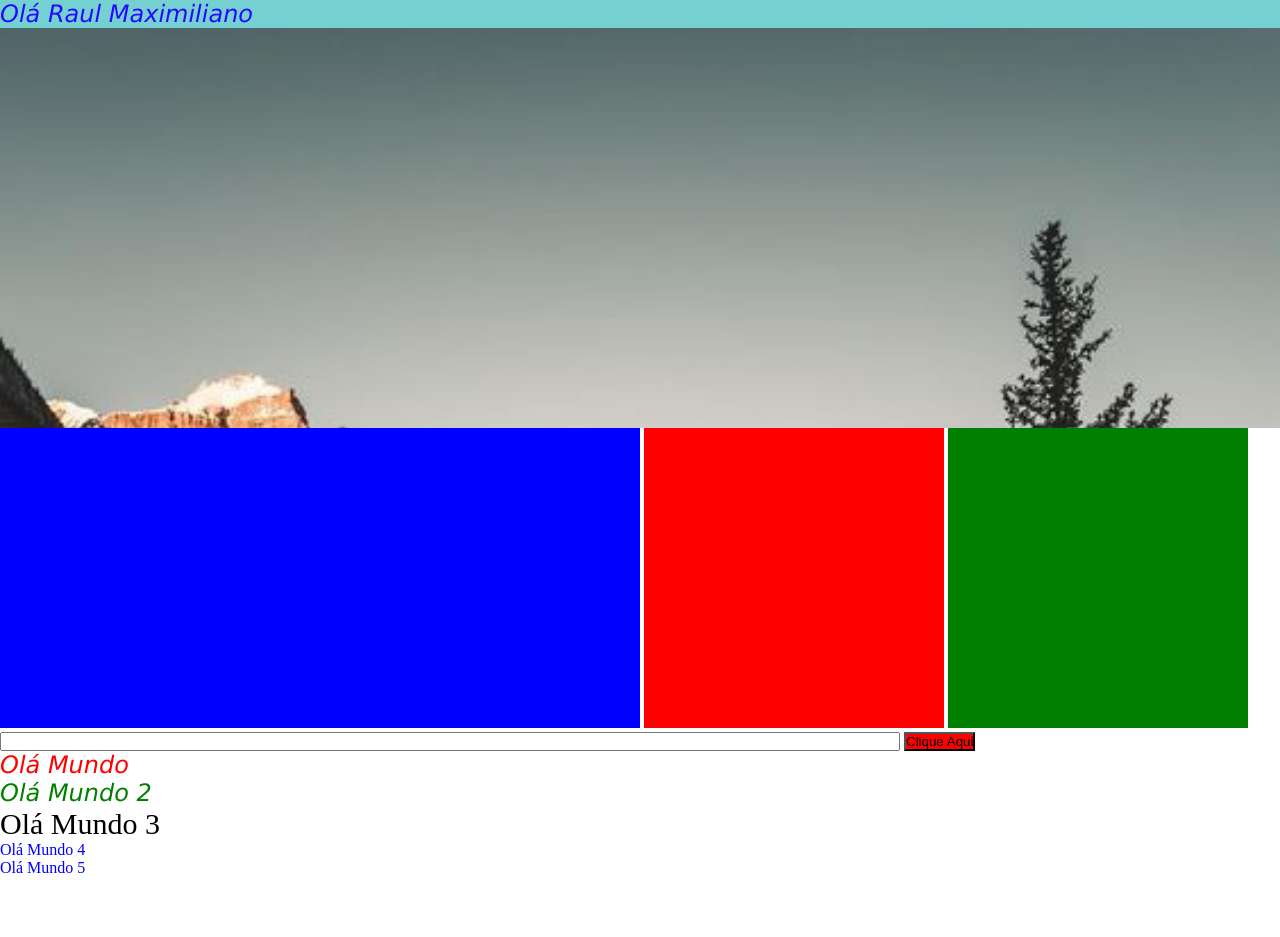
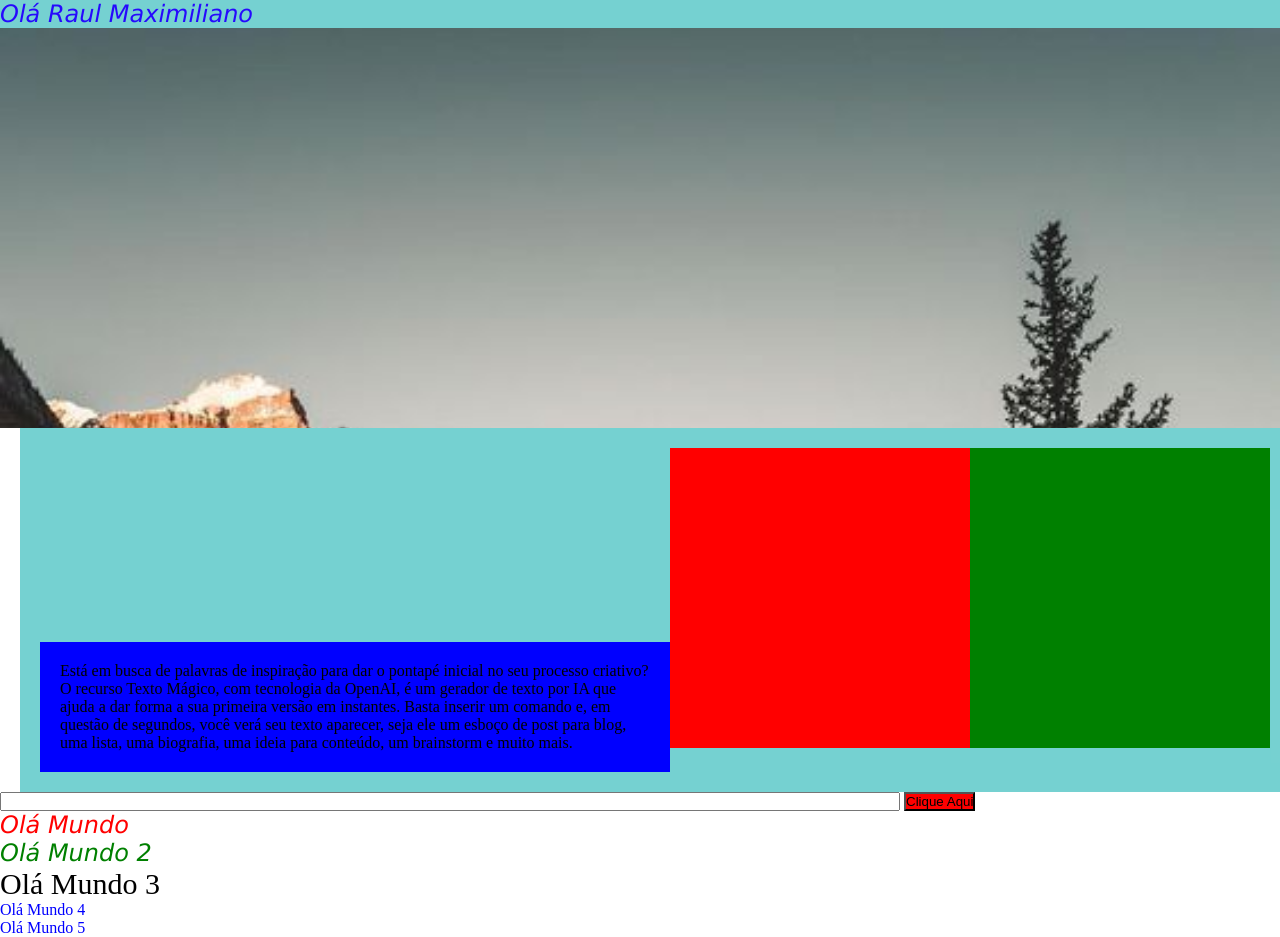
Before and after one commit to RaulMCFidelis/Projetos-Front-End, a plain HTML site: page modulo-css/index.html in a window 1280 px wide. Before the commit the page ends 877 px from the top, so only its background shows below. Drawn offline with Linux system fonts and the light colour scheme.

Commit message:
Mais sobre alinhamento, margin e padding

```diff
--- a/modulo-css/index.html
+++ b/modulo-css/index.html
@@ -14,9 +14,12 @@
 
     <div class="bg"></div>
 
-    <div class="d1"></div>
+    <div class="container">
+
+    <div class="d1">Está em busca de palavras de inspiração para dar o pontapé inicial no seu processo criativo? O recurso Texto Mágico, com tecnologia da OpenAI, é um gerador de texto por IA que ajuda a dar forma a sua primeira versão em instantes. Basta inserir um comando e, em questão de segundos, você verá seu texto aparecer, seja ele um esboço de post para blog, uma lista, uma biografia, uma ideia para conteúdo, um brainstorm e muito mais.</div>
     <div class="d2"></div>
     <div class="d3"></div>
+    </div>
 
     <form action="">
         <input type="text">
--- a/modulo-css/style.css
+++ b/modulo-css/style.css
@@ -61,16 +61,24 @@
     background-color: cyan;
 }
 
+.container{
+    margin-left: 20px;
+}
+
 .d1{
     width: 50%;
-    height: 300px;
+    padding: 20px;
+    margin: 20px;
     display: inline-block;
     background-color: blue;
+    margin-right: -4px;
 }
 
 .d2{
     width: 300px;
     height: 300px;
+    margin-right: -4px;
+    margin-top: 20px;
     display: inline-block;
     background-color: red;
 }
```
